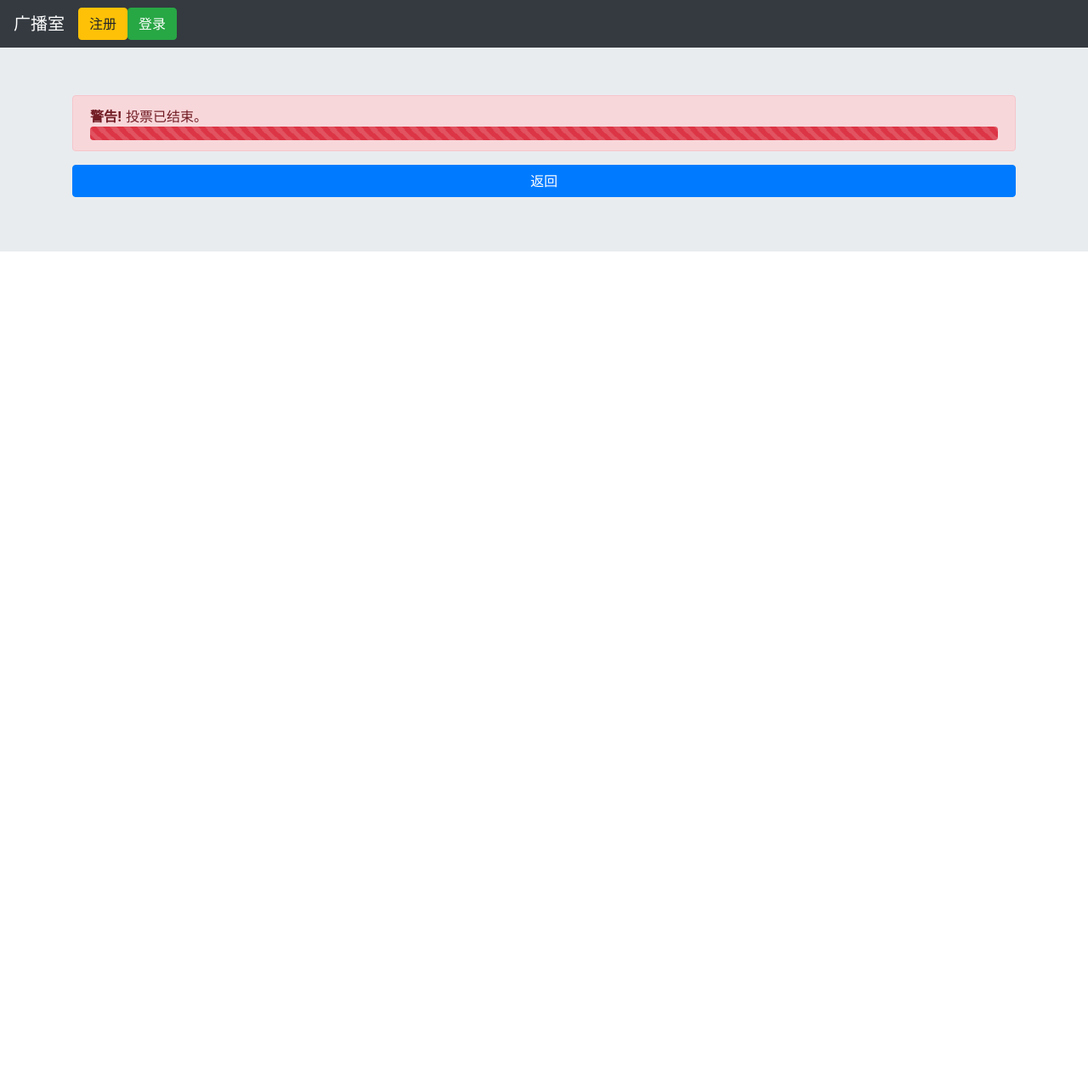
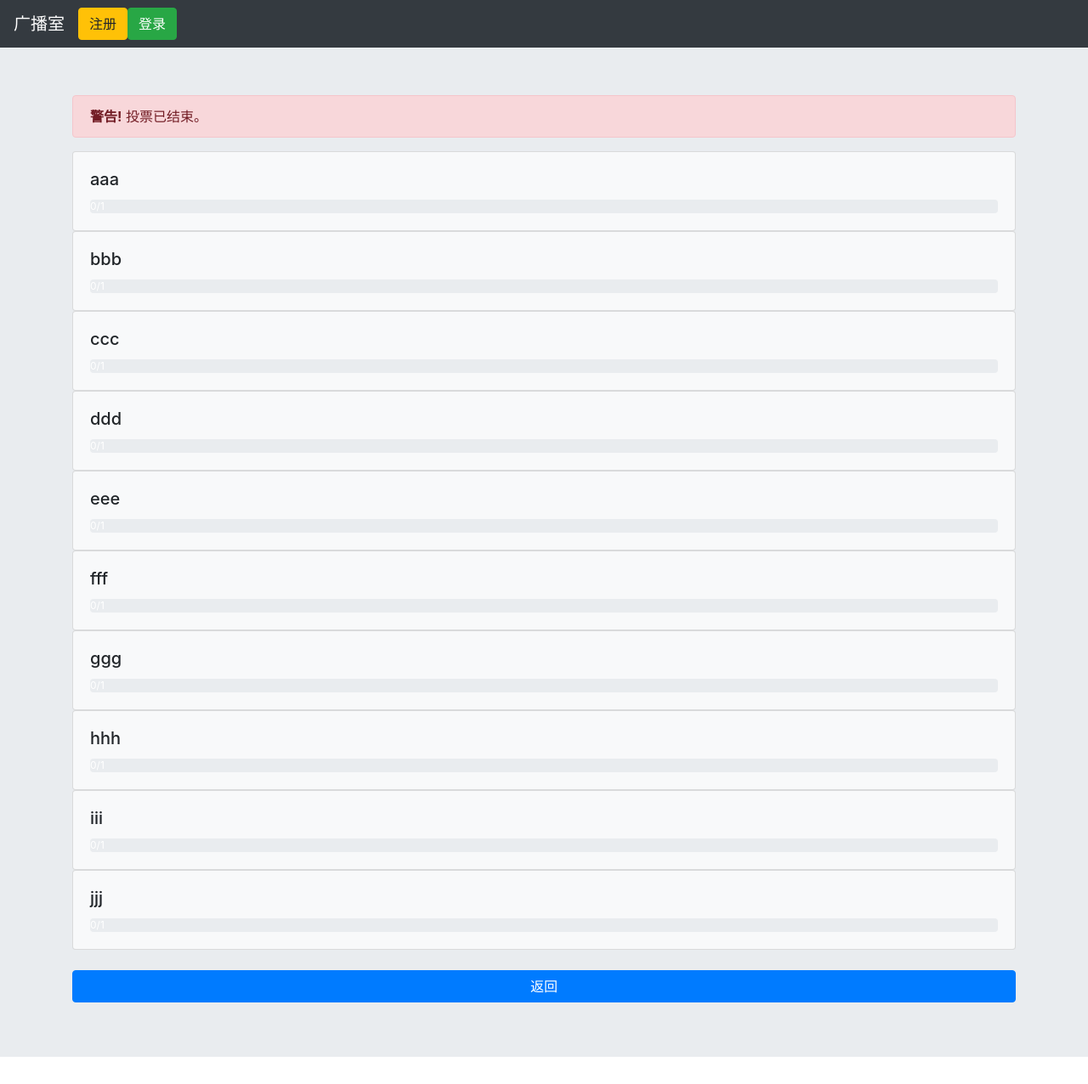
Before and after one commit to YoodiO/taipingRadio, a PHP site: page /vote/content.php?vote_id=1 in a window 1280 px wide. Shown: the whole page at 85% size. Before the commit the page ends 296 px from the top, so only its background shows below. Run offline with PHP 8.4, Linux system fonts and the light colour scheme; data comes from the database, SQL or seed files in the repository; both versions use the stored data as it was after the commit.

Commit message:
上传数据库。

```diff
--- /dev/null
+++ b/vote/_notes/dwsync.xml
@@ -0,0 +1,4 @@
+<?xml version="1.0" encoding="utf-8" ?>
+<dwsync>
+<file name="voteResult.php" server="D:/phpStudy/PHPTutorial/WWW/" local="132031893984119275" remote="132031893980000000" Dst="0" />
+</dwsync>
--- a/vote/content.php
+++ b/vote/content.php
@@ -20,9 +20,7 @@ if ( $res = $conn->query( "SELECT * FROM voting_items WHERE vote_id='$vote_id'"
          <script src="https://oss.maxcdn.com/libs/html5shiv/3.7.0/html5shiv.js"></script>
          <script src="https://oss.maxcdn.com/libs/respond.js/1.3.0/respond.min.js"></script>
       <![endif]-->
-    <title>
-        <?php echo $row['title']."-taipingRaido";?>
-    </title>
+    <title><?php echo $row['title']."-taipingRaido";?></title>
 </head>
 
 <body>
@@ -30,82 +28,27 @@ if ( $res = $conn->query( "SELECT * FROM voting_items WHERE vote_id='$vote_id'"
 
     <div class="jumbotron jumbotron-fluid">
         <div class="container">
-            <?php if($row['overTime']>date('Y-m-d')){?>
-            <?php if(isset($_SESSION['userName'])){?>
-                <?php if($conn->query("SELECT * FROM voting_result WHERE userName='{$_SESSION['userName']}' AND vote_id='$vote_id'")->num_rows==0){?>
-                    <?php include('voteForm.php');?>
-                <?php }else{?>
-            <div class="alert alert-danger">
-                <strong>警告!</strong> 您已经投过票了！
-            </div>
-            <div class="card bg-light text-break">
-                <div class="card-body">
-                    <h5 class="card-title"><?php echo $row['one'];?></h5>
-
-                </div>
-            </div>
-            <div class="card bg-light text-break">
-                <div class="card-body">
-                    <h5 class="card-title"><?php echo $row['two'];?></h5>
-                </div>
-            </div>
-            <div class="card bg-light text-break">
-                <div class="card-body">
-                    <h5 class="card-title"><?php echo $row['three'];?></h5>
-                </div>
-            </div>
-            <div class="card bg-light text-break">
-                <div class="card-body">
-                    <h5 class="card-title"><?php echo $row['four'];?></h5>
-                </div>
-            </div>
-            <div class="card bg-light text-break">
-                <div class="card-body">
-                    <h5 class="card-title"><?php echo $row['five'];?></h5>
-                </div>
-            </div>
-            <div class="card bg-light text-break">
-                <div class="card-body">
-                    <h5 class="card-title"><?php echo $row['six'];?></h5>
-                </div>
-            </div>
-            <div class="card bg-light text-break">
-                <div class="card-body">
-                    <h5 class="card-title"><?php echo $row['seven'];?></h5>
-                </div>
-            </div>
-            <div class="card bg-light text-break">
-                <div class="card-body">
-                    <h5 class="card-title"><?php echo $row['eight'];?></h5>
-                </div>
-            </div>
-            <div class="card bg-light text-break">
-                <div class="card-body">
-                    <h5 class="card-title"><?php echo $row['nine'];?></h5>
-                </div>
-            </div>
-            <div class="card bg-light text-break">
-                <div class="card-body">
-                    <h5 class="card-title"><?php echo $row['ten'];?></h5>
-                </div>
-            </div>
-            <br />
-            <button type="button" class="btn btn-primary btn-block" onclick="window.location.href='items.php'">返回</button>
-            <?php }?>
-            <?php }else{?>
+            <?php
+            if ( $row[ 'overTime' ] > date( 'Y-m-d' ) ) {
+                if ( isset( $_SESSION[ 'userName' ] ) ) {
+                    if ( $conn->query( "SELECT * FROM voting_result WHERE userName='{$_SESSION['userName']}' AND vote_id='$vote_id'" )->num_rows == 0 ) {
+                        include( 'voteForm.php' );
+                    } else {
+                        include( 'voteResult.php' );
+                    }
+                } else {
+                    ?>
             <div class="alert alert-danger">
                 <strong>警告!</strong> 您还没有登录。
                 <button type="button" class="btn btn-warning" data-toggle="modal" data-target="#register">注册</button>
                 <button type="button" class="btn btn-success" data-toggle="modal" data-target="#login">登录</button>
             </div>
-            <?php }}else{?>
+            <?php }
+            }else{?>
             <div class="alert alert-danger">
                 <strong>警告!</strong> 投票已结束。
-                <div class="progress">
-                    <div class="progress-bar progress-bar-striped progress-bar-animated bg-danger" style="width:100%"></div>
-                </div>
             </div>
-            <button type="button" class="btn btn-primary btn-block" onclick="window.location.href='items.php'">返回</button>
+            <?php include('voteResult.php');?>
             <?php }?>
         </div>
     </div>
--- /dev/null
+++ b/vote/voteResult.php
@@ -0,0 +1,162 @@
+<?php
+/*暂用模块
+ *由于数据库结构设计非常烂，所以暂时用这套。
+ *查询比较多，写的很糟糕。甚至无法通过循环来输出。
+ *太丢脸了OVO
+ */
+if ( $result = $conn->query( "SELECT COUNT(*) as alluser FROM voting_result" )->fetch_assoc() ) {
+    $allUser = $result[ 'alluser' ];
+} //参与了投票总人数统计。
+if ( $result = $conn->query( "SELECT COUNT(*) as one FROM voting_result WHERE one='true' AND vote_id='$vote_id'" )->fetch_assoc() ) {
+    $oneAll = $result[ 'one' ];
+}
+if ( $result = $conn->query( "SELECT COUNT(*) as two FROM voting_result WHERE two='true' AND vote_id='$vote_id'" )->fetch_assoc() ) {
+    $twoAll = $result[ 'two' ];
+}
+if ( $result = $conn->query( "SELECT COUNT(*) as three FROM voting_result WHERE three='true' AND vote_id='$vote_id'" )->fetch_assoc() ) {
+    $threeAll = $result[ 'three' ];
+}
+if ( $result = $conn->query( "SELECT COUNT(*) as four FROM voting_result WHERE four='true' AND vote_id='$vote_id'" )->fetch_assoc() ) {
+    $fourAll = $result[ 'four' ];
+}
+if ( $result = $conn->query( "SELECT COUNT(*) as five FROM voting_result WHERE five='true' AND vote_id='$vote_id'" )->fetch_assoc() ) {
+    $fiveAll = $result[ 'five' ];
+}
+if ( $result = $conn->query( "SELECT COUNT(*) as six FROM voting_result WHERE six='true' AND vote_id='$vote_id'" )->fetch_assoc() ) {
+    $sixAll = $result[ 'six' ];
+}
+if ( $result = $conn->query( "SELECT COUNT(*) as seven FROM voting_result WHERE seven='true' AND vote_id='$vote_id'" )->fetch_assoc() ) {
+    $sevenAll = $result[ 'seven' ];
+}
+if ( $result = $conn->query( "SELECT COUNT(*) as eight FROM voting_result WHERE eight='true' AND vote_id='$vote_id'" )->fetch_assoc() ) {
+    $eightAll = $result[ 'eight' ];
+}
+if ( $result = $conn->query( "SELECT COUNT(*) as nine FROM voting_result WHERE nine='true' AND vote_id='$vote_id'" )->fetch_assoc() ) {
+    $nineAll = $result[ 'nine' ];
+}
+if ( $result = $conn->query( "SELECT COUNT(*) as ten FROM voting_result WHERE ten='true' AND vote_id='$vote_id'" )->fetch_assoc() ) {
+    $tenAll = $result[ 'ten' ];
+}
+?>
+<div class="card bg-light text-break">
+    <div class="card-body">
+        <h5 class="card-title">
+            <?php echo $row['one'];?>
+        </h5>
+        <div class="progress">
+            <div class="progress-bar progress-bar-striped progress-bar-animated" style="width:<?php echo $oneAll/$allUser*100;?>%">
+                <?php echo $oneAll."/".$allUser;?>
+            </div>
+        </div>
+    </div>
+</div>
+<div class="card bg-light text-break">
+    <div class="card-body">
+        <h5 class="card-title">
+            <?php echo $row['two'];?>
+        </h5>
+        <div class="progress">
+            <div class="progress-bar progress-bar-striped progress-bar-animated" style="width:<?php echo $twoAll/$allUser*100;?>%">
+                <?php echo $twoAll."/".$allUser;?>
+            </div>
+        </div>
+    </div>
+</div>
+<div class="card bg-light text-break">
+    <div class="card-body">
+        <h5 class="card-title">
+            <?php echo $row['three'];?>
+        </h5>
+        <div class="progress">
+            <div class="progress-bar progress-bar-striped progress-bar-animated" style="width:<?php echo $threeAll/$allUser*100;?>%">
+                <?php echo $threeAll."/".$allUser;?>
+            </div>
+        </div>
+    </div>
+</div>
+<div class="card bg-light text-break">
+    <div class="card-body">
+        <h5 class="card-title">
+            <?php echo $row['four'];?>
+        </h5>
+        <div class="progress">
+            <div class="progress-bar progress-bar-striped progress-bar-animated" style="width:<?php echo $fourAll/$allUser*100;?>%">
+                <?php echo $fourAll."/".$allUser;?>
+            </div>
+        </div>
+    </div>
+</div>
+<div class="card bg-light text-break">
+    <div class="card-body">
+        <h5 class="card-title">
+            <?php echo $row['five'];?>
+        </h5>
+        <div class="progress">
+            <div class="progress-bar progress-bar-striped progress-bar-animated" style="width:<?php echo $fiveAll/$allUser*100;?>%">
+                <?php echo $fiveAll."/".$allUser;?>
+            </div>
+        </div>
+    </div>
+</div>
+<div class="card bg-light text-break">
+    <div class="card-body">
+        <h5 class="card-title">
+            <?php echo $row['six'];?>
+        </h5>
+        <div class="progress">
+            <div class="progress-bar progress-bar-striped progress-bar-animated" style="width:<?php echo $sixAll/$allUser*100;?>%">
+                <?php echo $sixAll."/".$allUser;?>
+            </div>
+        </div>
+    </div>
+</div>
+<div class="card bg-light text-break">
+    <div class="card-body">
+        <h5 class="card-title">
+            <?php echo $row['seven'];?>
+        </h5>
+        <div class="progress">
+            <div class="progress-bar progress-bar-striped progress-bar-animated" style="width:<?php echo $sevenAll/$allUser*100;?>%">
+                <?php echo $sevenAll."/".$allUser;?>
+            </div>
+        </div>
+    </div>
+</div>
+<div class="card bg-light text-break">
+    <div class="card-body">
+        <h5 class="card-title">
+            <?php echo $row['eight'];?>
+        </h5>
+        <div class="progress">
+            <div class="progress-bar progress-bar-striped progress-bar-animated" style="width:<?php echo $eightAll/$allUser*100;?>%">
+                <?php echo $eightAll."/".$allUser;?>
+            </div>
+        </div>
+    </div>
+</div>
+<div class="card bg-light text-break">
+    <div class="card-body">
+        <h5 class="card-title">
+            <?php echo $row['nine'];?>
+        </h5>
+        <div class="progress">
+            <div class="progress-bar progress-bar-striped progress-bar-animated" style="width:<?php echo $nineAll/$allUser*100;?>%">
+                <?php echo $nineAll."/".$allUser;?>
+            </div>
+        </div>
+    </div>
+</div>
+<div class="card bg-light text-break">
+    <div class="card-body">
+        <h5 class="card-title">
+            <?php echo $row['ten'];?>
+        </h5>
+        <div class="progress">
+            <div class="progress-bar progress-bar-striped progress-bar-animated" style="width:<?php echo $tenAll/$allUser*100;?>%">
+                <?php echo $tenAll."/".$allUser;?>
+            </div>
+        </div>
+    </div>
+</div>
+<br/>
+<button type="button" class="btn btn-primary btn-block" onclick="window.location.href='items.php'">返回</button>
```
Also changed, not shown: sql/taipingradio.sql (added, +106 -0 lines).
